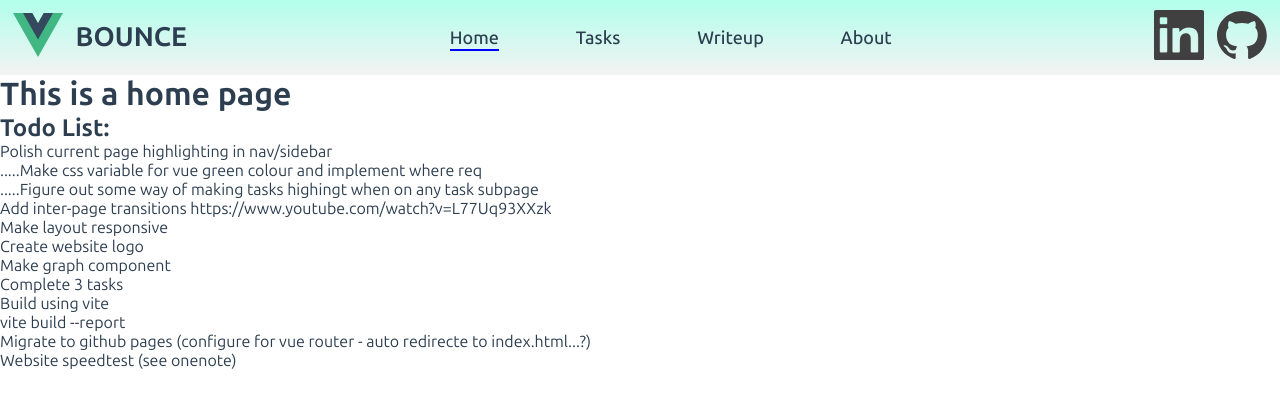
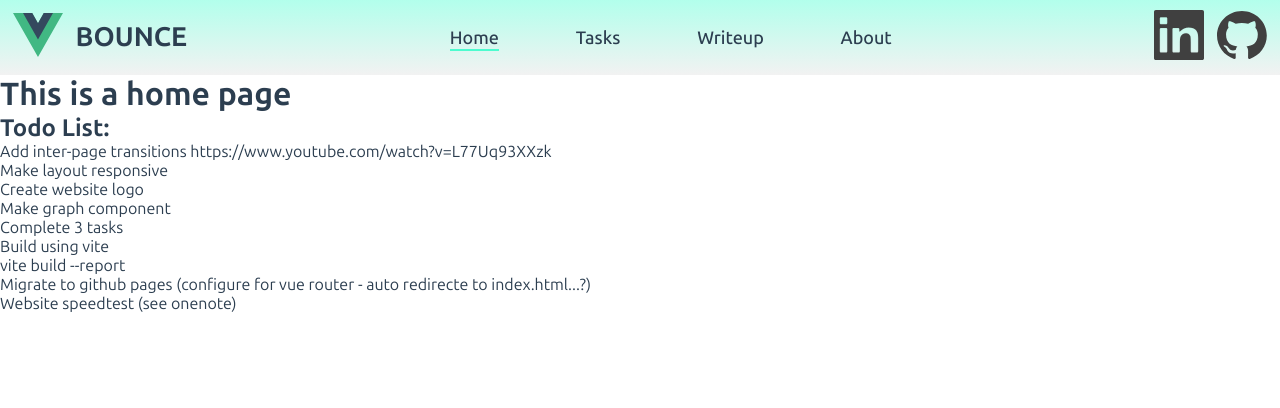
Before and after one commit to k-wadkar/BPHO-CC24, a Vue app in the folder Kinematics Modelling Website/: page / in a window 1280 px wide. Shown: the top 408 px of the page. Built offline with nearby package versions, Linux system fonts and the light colour scheme.

Commit message:
Task routerlink bug patched. CSS variable defined and implemented for website theme colour.

```diff
--- a/Kinematics Modelling Website/src/assets/base.css
+++ b/Kinematics Modelling Website/src/assets/base.css
@@ -18,6 +18,9 @@
   --vt-c-text-light-2: rgba(60, 60, 60, 0.66);
   --vt-c-text-dark-1: var(--vt-c-white);
   --vt-c-text-dark-2: rgba(235, 235, 235, 0.64);
+
+  --c-theme-soft: rgba(0, 255, 191, 0.3);
+  --c-theme-bright: rgba(0, 255, 191, 0.65);
 }
 
 /* semantic color variables for this project */
--- a/Kinematics Modelling Website/src/components/Navbar.vue
+++ b/Kinematics Modelling Website/src/components/Navbar.vue
@@ -37,18 +37,16 @@ window.addEventListener('scroll', myScrollFunc)
       <!-- Contains internal links (using vue router) -->
       <ul class="nav-Center">
         <li class="nav-Item">
-          <RouterLink :to="{ name: 'home' }"><span class="nav-text">Home</span></RouterLink>
+          <RouterLink :to="{ name: 'home' }">Home</RouterLink>
         </li>
         <li class="nav-Item">
-          <RouterLink :to="{ name: 'taskOverviews' }"
-            ><span class="nav-text">Tasks</span></RouterLink
-          >
+          <RouterLink :to="{ name: 'tasks' }">Tasks</RouterLink>
         </li>
         <li class="nav-Item">
-          <RouterLink :to="{ name: 'writeup' }"><span class="nav-text">Writeup</span></RouterLink>
+          <RouterLink :to="{ name: 'writeup' }">Writeup</RouterLink>
         </li>
         <li class="nav-Item">
-          <RouterLink :to="{ name: 'about' }"><span class="nav-text">About</span></RouterLink>
+          <RouterLink :to="{ name: 'about' }">About</RouterLink>
         </li>
       </ul>
 
@@ -90,11 +88,7 @@ window.addEventListener('scroll', myScrollFunc)
 
 /* Customisations for the whole navbar */
 .nav-Container {
-  background-image: linear-gradient(
-    to bottom,
-    rgba(0, 255, 191, 0.3),
-    var(--color-background-mute)
-  );
+  background-image: linear-gradient(to bottom, var(--c-theme-soft), var(--color-background-mute));
   display: flex;
   justify-content: space-around;
   align-items: center;
@@ -161,6 +155,7 @@ window.addEventListener('scroll', myScrollFunc)
 }
 
 .nav-Center .router-link-active {
-  border-bottom: 2px solid blue;
+  border-bottom: 2px solid var(--c-theme-bright);
+  transition: border-bottom 300ms ease-in-out;
 }
 </style>
--- a/Kinematics Modelling Website/src/components/SideBar.vue
+++ b/Kinematics Modelling Website/src/components/SideBar.vue
@@ -189,6 +189,6 @@ nav ul {
   visibility: hidden;
 }
 a.router-link-active {
-  border-bottom: 2px solid blue;
+  border-bottom: 2px solid var(--c-theme-bright);
 }
 </style>
--- a/Kinematics Modelling Website/src/router/index.ts
+++ b/Kinematics Modelling Website/src/router/index.ts
@@ -21,6 +21,8 @@ const router = createRouter({
       path: '/tasks',
       name: 'tasks',
       component: () => import('../views/TaskMaster.vue'),
+      redirect: '/tasks/overview',
+
       children: [
         {
           path: 'overview',
--- a/Kinematics Modelling Website/src/views/HomeView.vue
+++ b/Kinematics Modelling Website/src/views/HomeView.vue
@@ -3,9 +3,6 @@
 
   <h2>Todo List:</h2>
   <ol>
-    <li>Polish current page highlighting in nav/sidebar</li>
-    <li>.....Make css variable for vue green colour and implement where req</li>
-    <li>.....Figure out some way of making tasks highingt when on any task subpage</li>
     <li>Add inter-page transitions https://www.youtube.com/watch?v=L77Uq93XXzk</li>
     <li>Make layout responsive</li>
     <li>Create website logo</li>
```
